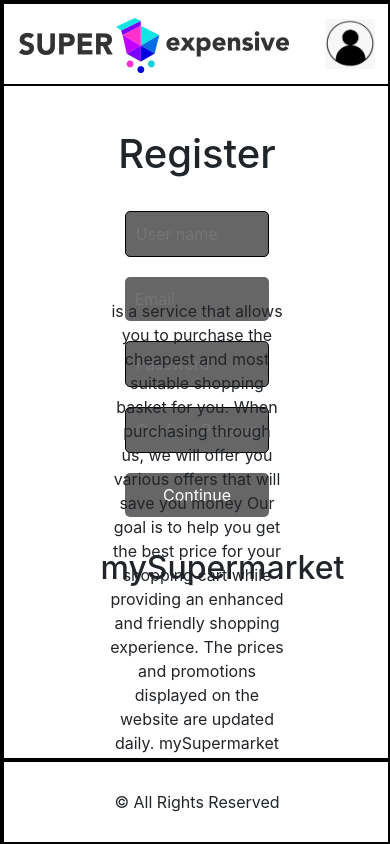
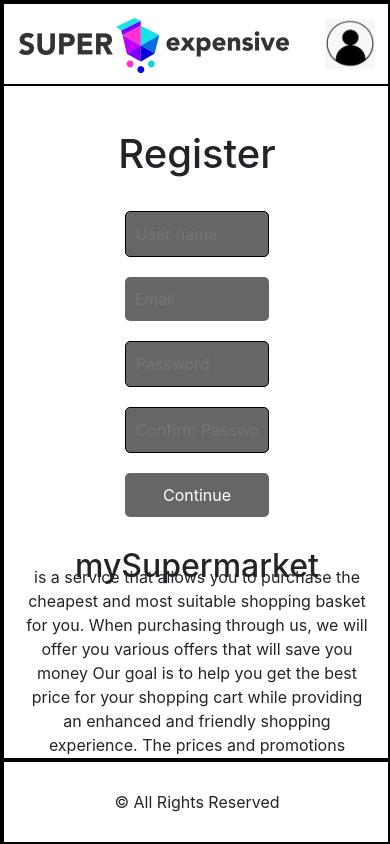
Before and after one commit to Dannymizrachi/Supermarket_project, an Angular app in the folder client/: page /home in a window 390 px wide. Built offline with nearby package versions, Linux system fonts and the light colour scheme.

Commit message:
mobile css adition

```diff
--- a/client/src/app/components/register/register.component.css
+++ b/client/src/app/components/register/register.component.css
@@ -58,6 +58,9 @@
     justify-content: space-around;
     height: 60%;
   }
+  .registerContainer > .marketDescriptionContainer {
+    width: 100%;
+  }
   .formContainer {
     width: 100%;
   }
```
